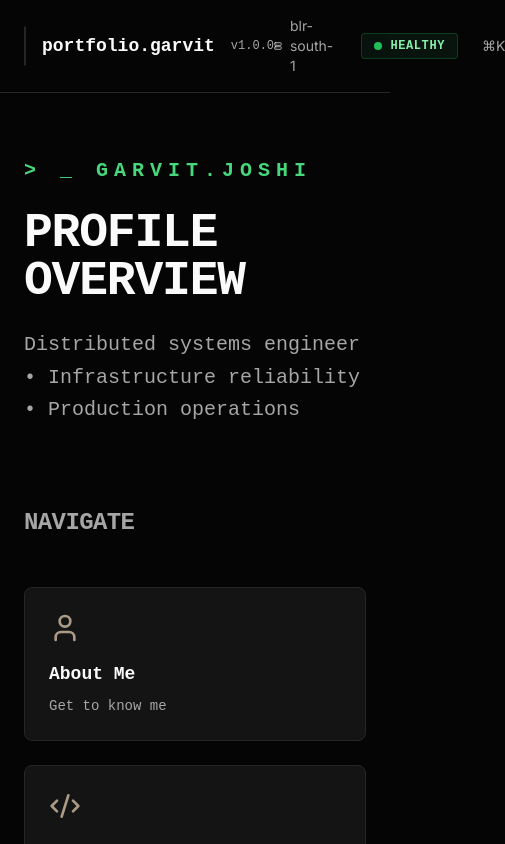
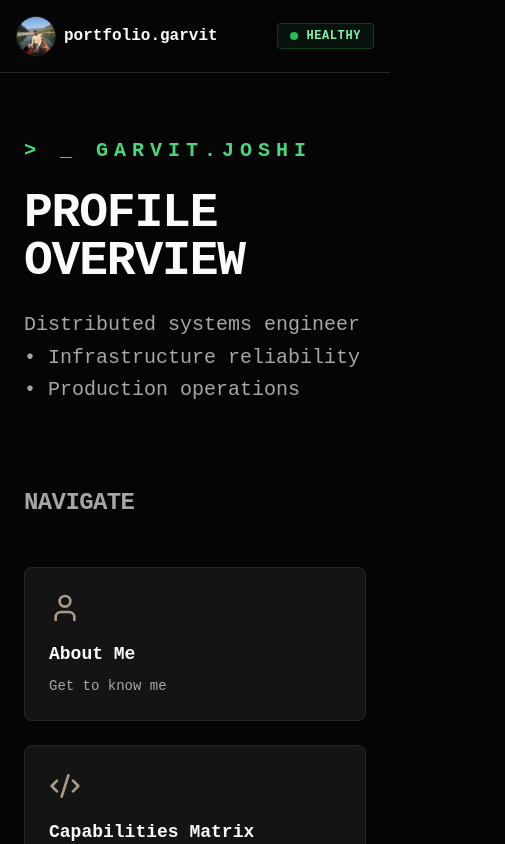
Before and after one commit to garvitjoshi007/garvit-portfolio, a Next.js app: page / in a window 390 px wide. Shown: the top 844 px of the page, 505 px wide, since content can reach past the window. Built offline with nearby package versions, Linux system fonts and the light colour scheme.

Commit message:
fixed bg

```diff
--- a/app/page.tsx
+++ b/app/page.tsx
@@ -21,12 +21,12 @@ export default function Home() {
   return (
     <main className="min-h-screen bg-background text-foreground flex flex-col">
       {/* Global Header Bar */}
-      <header className="border-b border-border px-6 py-4 sticky top-0 z-40 bg-background/80 backdrop-blur-xs">
-        <div className="max-w-7xl mx-auto flex items-center justify-between">
-          <div className="flex items-center gap-4">
+      <header className="border-b border-border px-4 md:px-6 py-4 sticky top-0 z-40 bg-background/80 backdrop-blur-xs">
+        <div className="max-w-7xl mx-auto flex items-center justify-between gap-4">
+          <div className="flex items-center gap-2 md:gap-4 min-w-0">
             <button
               onClick={() => setIsModalOpen(true)}
-              className="hover:opacity-80 transition-opacity cursor-pointer"
+              className="hover:opacity-80 transition-opacity cursor-pointer flex-shrink-0"
               aria-label="View profile photo"
             >
               <img
@@ -35,16 +35,16 @@ export default function Home() {
                 className="w-10 h-10 rounded-full border border-border object-cover"
               />
             </button>
-            <div className="font-mono font-bold text-lg">portfolio.garvit</div>
-            <div className="text-xs text-muted-foreground font-mono">v{systemMetadata.version.replace('v', '')}</div>
+            <div className="font-mono font-bold text-base md:text-lg truncate">portfolio.garvit</div>
+            <div className="text-xs text-muted-foreground font-mono hidden sm:inline">v{systemMetadata.version.replace('v', '')}</div>
           </div>
-          <div className="flex items-center gap-6 text-sm">
-            <div className="flex items-center gap-2">
+          <div className="flex items-center gap-3 md:gap-6 text-xs md:text-sm flex-shrink-0">
+            <div className="flex items-center gap-2 hidden sm:flex">
               <Server className="w-3 h-3" />
               <span className="text-muted-foreground">{systemMetadata.region}</span>
             </div>
             <StatusBadge status={systemMetadata.status} label="healthy" showDot />
-            <div className="text-muted-foreground">⌘K</div>
+            <div className="text-muted-foreground hidden sm:inline">⌘K</div>
           </div>
         </div>
       </header>
--- a/components/matrix-background.tsx
+++ b/components/matrix-background.tsx
@@ -9,27 +9,35 @@ export function MatrixBackground() {
     const canvas = canvasRef.current
     if (!canvas) return
 
-    const ctx = canvas.getContext('2d')
+    const ctx = canvas.getContext('2d', { alpha: true })
     if (!ctx) return
 
-    // Set canvas size
+    // Set canvas size with device pixel ratio for better rendering
     const resizeCanvas = () => {
-      canvas.width = window.innerWidth
-      canvas.height = window.innerHeight
+      const dpr = window.devicePixelRatio || 1
+      canvas.width = window.innerWidth * dpr
+      canvas.height = window.innerHeight * dpr
+      canvas.style.width = window.innerWidth + 'px'
+      canvas.style.height = window.innerHeight + 'px'
+      ctx.scale(dpr, dpr)
     }
     resizeCanvas()
-    window.addEventListener('resize', resizeCanvas)
 
-    // Characters to use - mix of code symbols and matrix style
-    const chars = '01アイウエオカキクケコサシスセソタチツテト'.split('')
+    const handleResize = () => {
+      resizeCanvas()
+    }
+    window.addEventListener('resize', handleResize)
+
+    // Characters to use - mix of code symbols
+    const chars = '01<>{}[]()/*+-=_.,;:|!@#$%^&*~'.split('')
     const fontSize = 14
-    const columns = Math.ceil(canvas.width / fontSize)
+    const columns = Math.ceil(window.innerWidth / fontSize)
     const drops: number[] = Array(columns).fill(0)
 
     const draw = () => {
       // Semi-transparent black background for trail effect
       ctx.fillStyle = 'rgba(0, 0, 0, 0.05)'
-      ctx.fillRect(0, 0, canvas.width, canvas.height)
+      ctx.fillRect(0, 0, window.innerWidth, window.innerHeight)
 
       // Green text like matrix
       ctx.fillStyle = 'rgba(34, 197, 94, 0.35)' // More visible green
@@ -43,7 +51,7 @@ export function MatrixBackground() {
         ctx.fillText(text, x, y)
 
         // Reset drop to top randomly
-        if (y > canvas.height || Math.random() > 0.975) {
+        if (y > window.innerHeight || Math.random() > 0.975) {
           drops[i] = 0
         } else {
           drops[i]++
@@ -63,7 +71,7 @@ export function MatrixBackground() {
 
     return () => {
       clearInterval(animationFrame)
-      window.removeEventListener('resize', resizeCanvas)
+      window.removeEventListener('resize', handleResize)
     }
   }, [])
 
@@ -71,7 +79,12 @@ export function MatrixBackground() {
     <canvas
       ref={canvasRef}
       className="fixed inset-0 pointer-events-none opacity-60 -z-10"
-      style={{ background: 'transparent' }}
+      style={{
+        background: 'transparent',
+        top: 0,
+        left: 0,
+        display: 'block'
+      }}
     />
   )
 }
```
